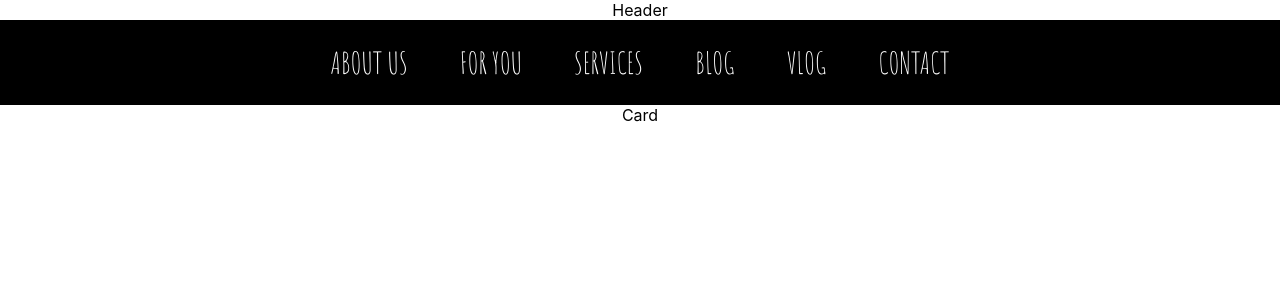
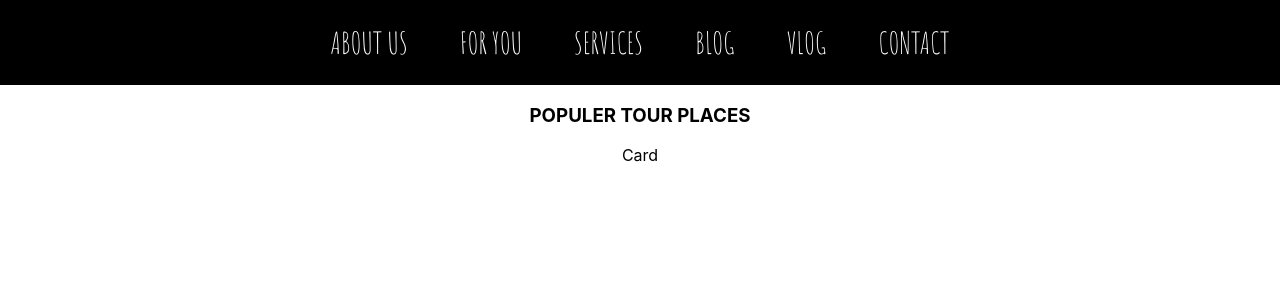
Before and after one commit to veyseltosun/react-tour-app, a React (Create React App) app: page / in a window 1280 px wide. Shown: the top 300 px of the page. Built offline with nearby package versions, Linux system fonts and the light colour scheme.

Commit message:
header start.

```diff
--- a/src/App.js
+++ b/src/App.js
@@ -6,8 +6,8 @@ import Navbar from './components/navbar/Navbar';
 function App() {
   return (
     <div className="App">
+      <Navbar />
       <Header />
-      <Navbar />
       <Card />
 
     </div>
--- a/src/components/header/Header.jsx
+++ b/src/components/header/Header.jsx
@@ -1,9 +1,14 @@
-import React from 'react'
+import React from 'react';
 
 function Header() {
   return (
-    <div>Header</div>
+    <div className='big-title'>
+
+      <h3>POPULER TOUR PLACES</h3>
+
+
+    </div>
   )
 }
 
-export default Header
+export default Header;
```
